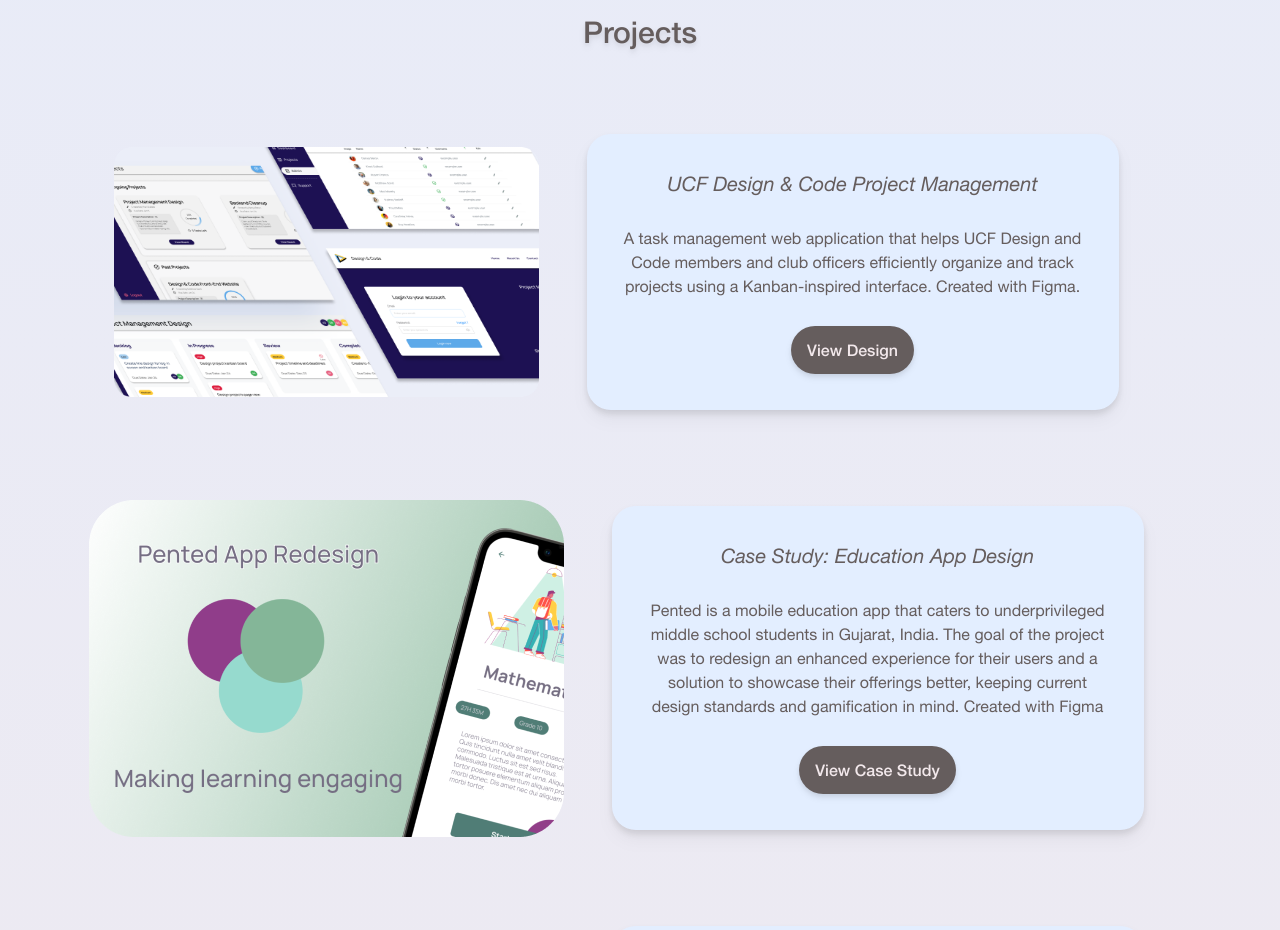
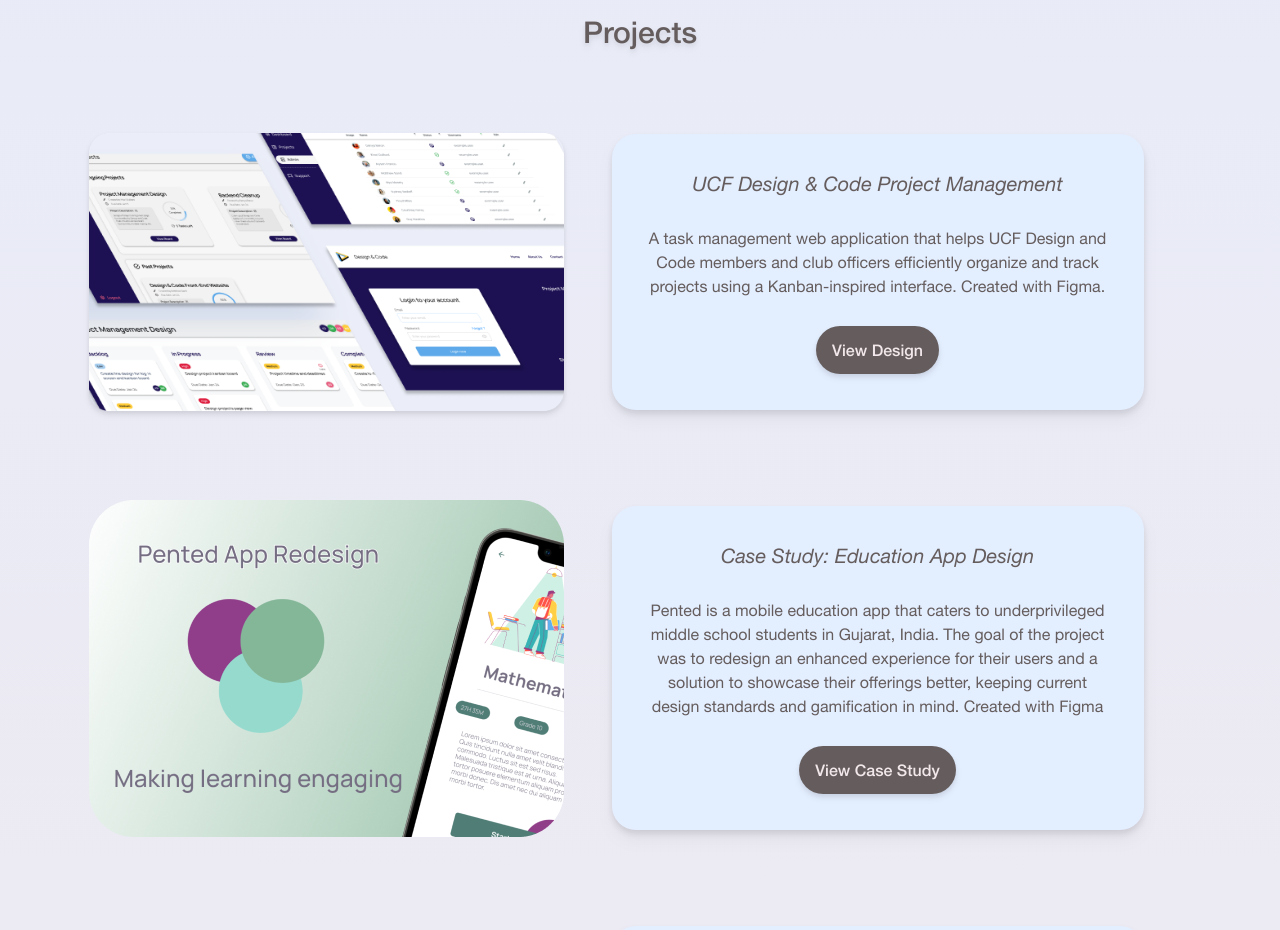
Before and after one commit to danyabaron/nextjs-portfolio, a Next.js app: page / in a window 1280 px wide. Shown: the part 1560-2490 px from the top of the page. Built offline with nearby package versions, Linux system fonts and the light colour scheme; what tailwindcss-animated, taos would draw is missing.

Commit message:
Feb 10, 2024, 9:04 PM

```diff
--- a/src/app/page.js
+++ b/src/app/page.js
@@ -182,7 +182,7 @@ export default function Home() {
             <h1 className='text-3xl font-helvetica-medium drop-shadow-md mb-9 text-main-brown'>Projects</h1>
 
             <div id="projects-0.5" className="grid grid-rows-1 justify-center items-center grid-flow-col">
-              <Image src={DCProj} alt="Design & Code Project Management" width={425} height={337} loading="lazy" className="rounded-2xl drop-drop-shadow-md"/>
+              <Image src={DCProj} alt="Design & Code Project Management" width={475} height={337} loading="lazy" className="rounded-2xl drop-shadow-md"/>
             <div id="pented-info" className="bg-gradient-top flex flex-col drop-shadow-lg justify-center items-center m-12 p-4 gap-7 rounded-3xl">
                 <h2 className="font-helvetica-italic text-xl mt-5 text-main-brown">
                   UCF Design & Code Project Management
```
